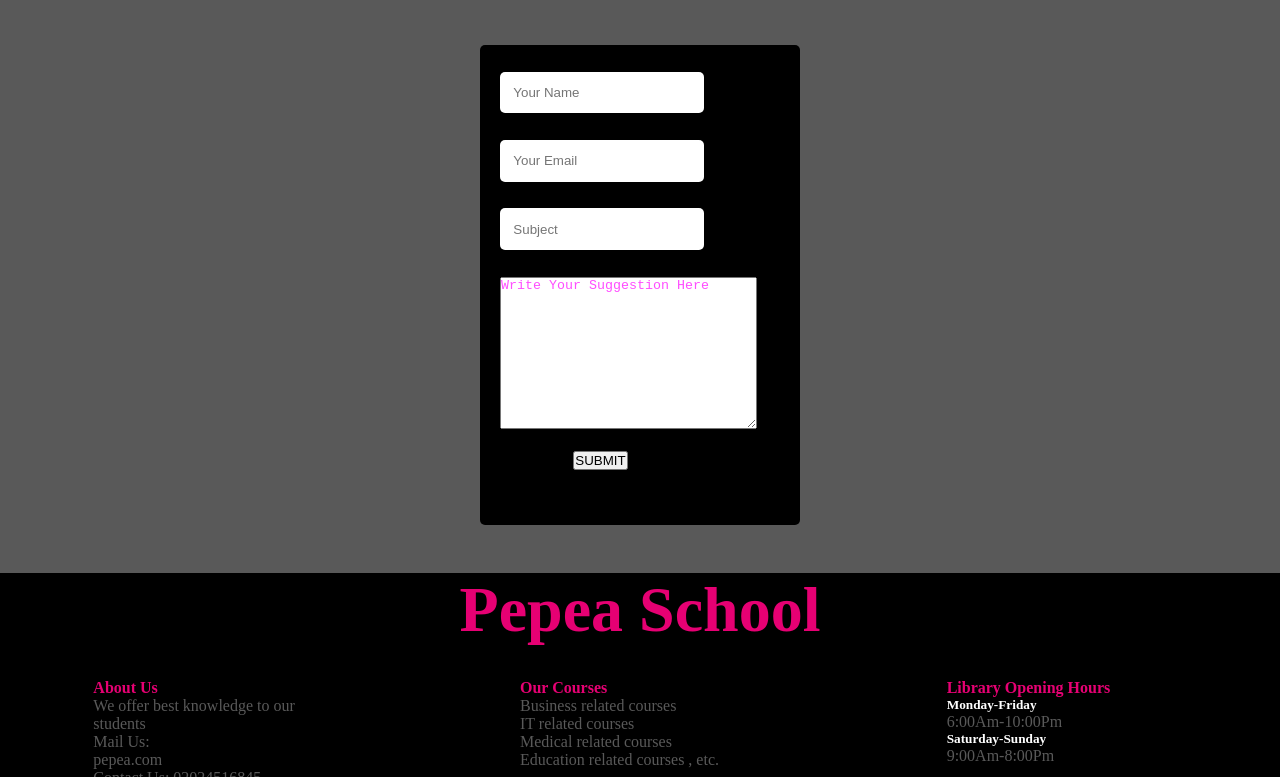
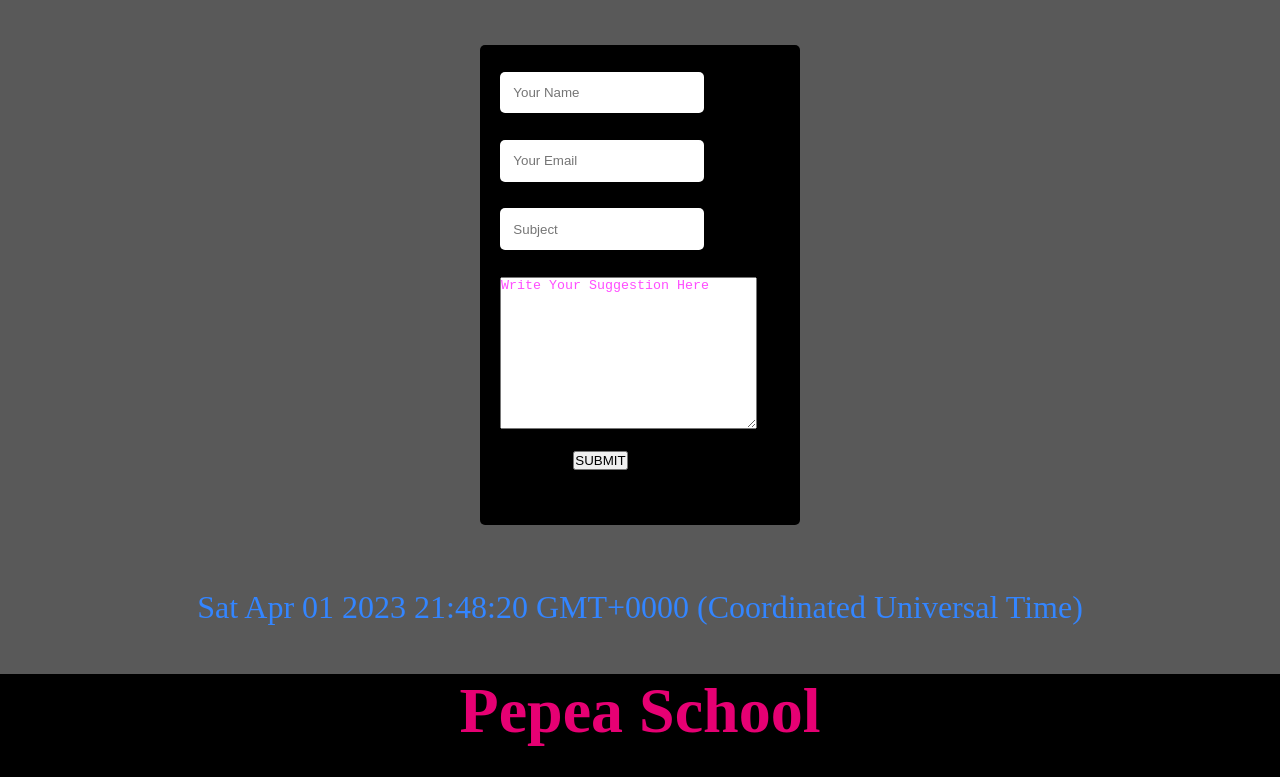
Before and after one commit to Orphak/PEPEA-SCHOOL, a plain HTML site: page contactus1.html in a window 1280 px wide. Shown: the part 217-994 px from the top of the page. Drawn offline with Linux system fonts and the light colour scheme.

Commit message:
added some

```diff
--- a/contactus1.html
+++ b/contactus1.html
@@ -42,6 +42,12 @@
                <button type="button" onclick="show_alert()" style="margin-left: 7em;">SUBMIT</button>
         </form>
         </div>
+        <!---------------------------------TIME-------------------->
+        <div class="time">
+            <script>
+                document.write("<p>" + Date() + "</p>");
+                </script>
+        </div>
      <!-------------------------------FOOTER----------------------------------------------------->
      <section class="footer">
         <h3>Pepea  School</h3>
--- a/main.css
+++ b/main.css
@@ -4,7 +4,7 @@
 }
 .links{
     display: flex;
-    background-color: #08443d;
+    background-color:  #08443d;
 }
 #logo img{
     width:60px;
@@ -631,6 +631,17 @@ color: #a6a6a6;
         margin-left:-15em;
        }
  }
+ /**********************TIME*************************/
+ .time p{
+    color:#3385ff;
+    text-align: center;
+    margin-top: 2em;
+    font-size: 2em;
+    cursor: pointer;
+ }
+ .time p:hover{
+    color:#8800cc ;
+ }
  /**************************FORM*********************************/
  .form{
     border:0px solid aqua;
```
Also changed, not shown: index.html (+1 -1 lines).
